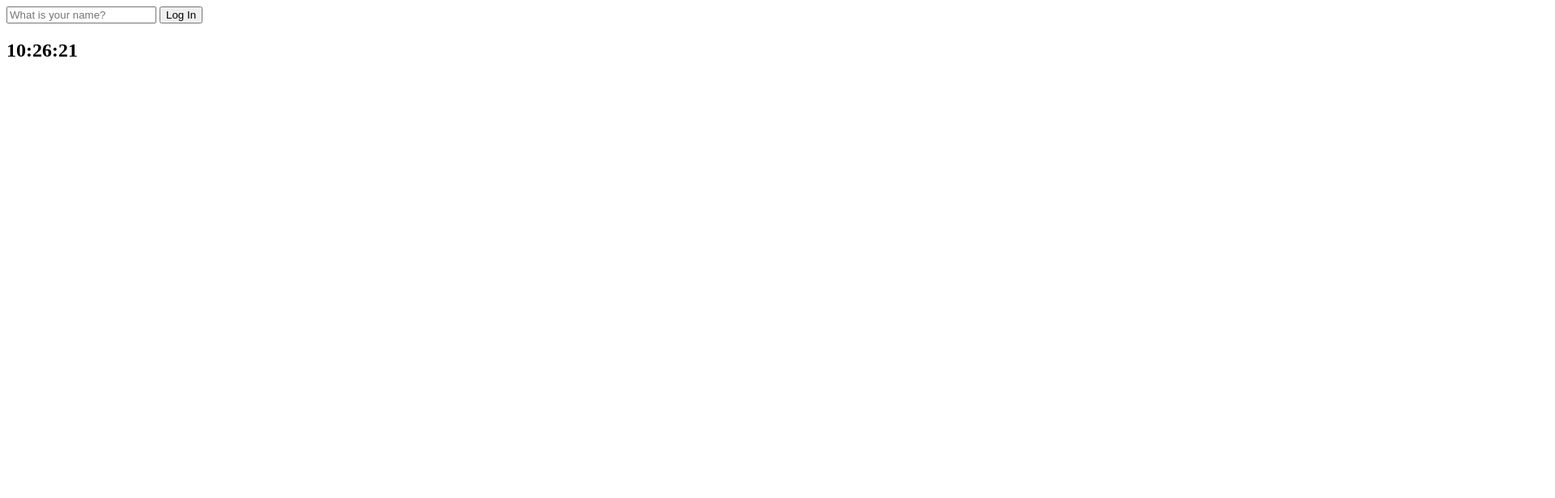
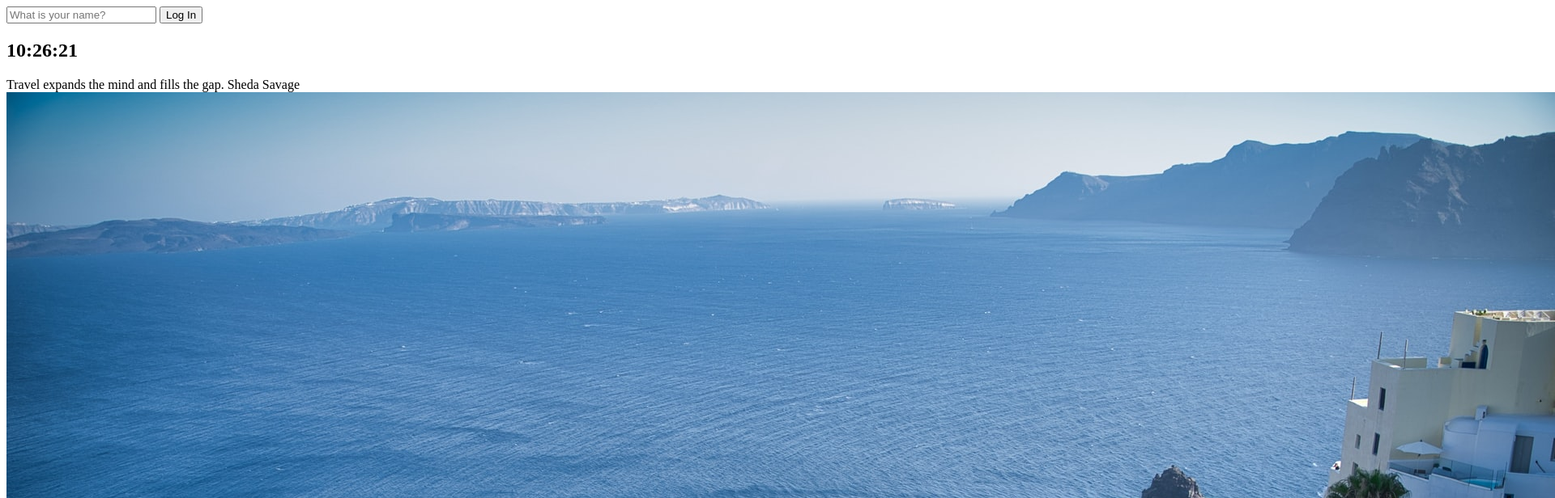
Before and after one commit to shin-122-0/vanilla_JS, a plain HTML site: page momentum/index.html in a window 1280 px wide. Shown: the top 616 px of the page at 81% size, 1920 px wide, since content can reach past the window. Drawn offline with Linux system fonts and the light colour scheme.

Commit message:
6.1
Random Image / quotes
math.random/ceil/floor
createElemnet and appenChild

```diff
--- a/momentum/index.html
+++ b/momentum/index.html
@@ -19,7 +19,13 @@
     </form>
     <h2 id="clock">00:00:00</h2>
     <h1 class="hidden" id="greeting"></h1>
+    <div id="quote">
+        <span></span>
+        <span></span>
+    </div>
     <script src="js/clock.js"></script>
     <script src="js/greetings.js"></script>
+    <script src="js/quotes.js"></script>
+    <script src="js/background.js"></script>
 </body>
 </html>
--- /dev/null
+++ b/momentum/js/background.js
@@ -0,0 +1,11 @@
+const images = ["0.jpeg", "1.jpeg", "2.jpeg"];
+
+const chosenImage = images[Math.floor(Math.random() * images.length)];
+
+const bgImage = document.createElement("img");
+
+bgImage.src = `img/${chosenImage}`;
+
+console.log(bgImage);
+
+document.body.appendChild(bgImage);
--- /dev/null
+++ b/momentum/js/quotes.js
@@ -0,0 +1,54 @@
+const quotes = [
+  {
+    quote: "The way to get started is to quit talking and begin doing.",
+    author: "Walt Disney",
+  },
+  {
+    quote: "Life is what happens when you're busy making other plans.",
+    author: "John Lennon",
+  },
+  {
+    quote:
+      "The world is a book and those who do not travel read only one page.",
+    author: "Saint Augustine",
+  },
+  {
+    quote: "Life is either a daring adventure or nothing at all.",
+    author: "Helen Keller",
+  },
+  {
+    quote: "To Travel is to Live",
+    author: "Hans Christian Andersen",
+  },
+  {
+    quote: "Only a life lived for others is a life worthwhile.",
+    author: "Albert Einstein",
+  },
+  {
+    quote: "You only live once, but if you do it right, once is enough.",
+    author: "Mae West",
+  },
+  {
+    quote: "Never go on trips with anyone you do ntot love.",
+    author: "Hemmingway",
+  },
+  {
+    quote: "We wander for distraction, but we travel for fulfilment.",
+    author: "Hilaire Belloc",
+  },
+  {
+    quote: "Travel expands the mind and fills the gap.",
+    author: "Sheda Savage",
+  },
+];
+
+const quote = document.querySelector("#quote span:first-child");
+const author = document.querySelector("#quote span:last-child");
+
+//10개의 리스트 중 마지막에 접근하려면 10 - 1 즉, 9번째를 넣어야함.
+//math random과 오름내림을 이용해 랜덤 인용하기
+//실제 개수를 센 값을 주기보다 array를 이용하기! > string의 개수가 늘어나도 커버가능.
+const todaysQuote = quotes[Math.floor(Math.random() * quotes.length)];
+
+quote.innerText = todaysQuote.quote;
+author.innerText = todaysQuote.author;
```
Also changed, not shown: momentum/img/0.jpeg (added), momentum/img/1.jpeg (added), momentum/img/2.jpeg (added).
